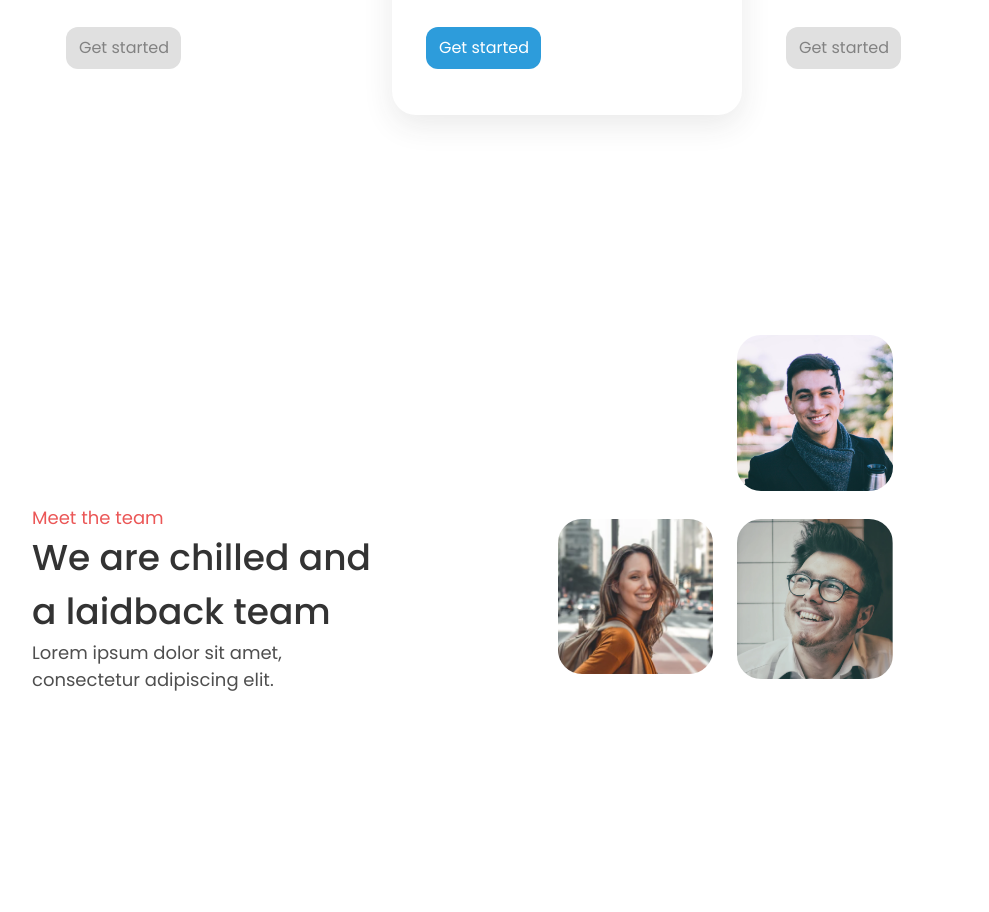
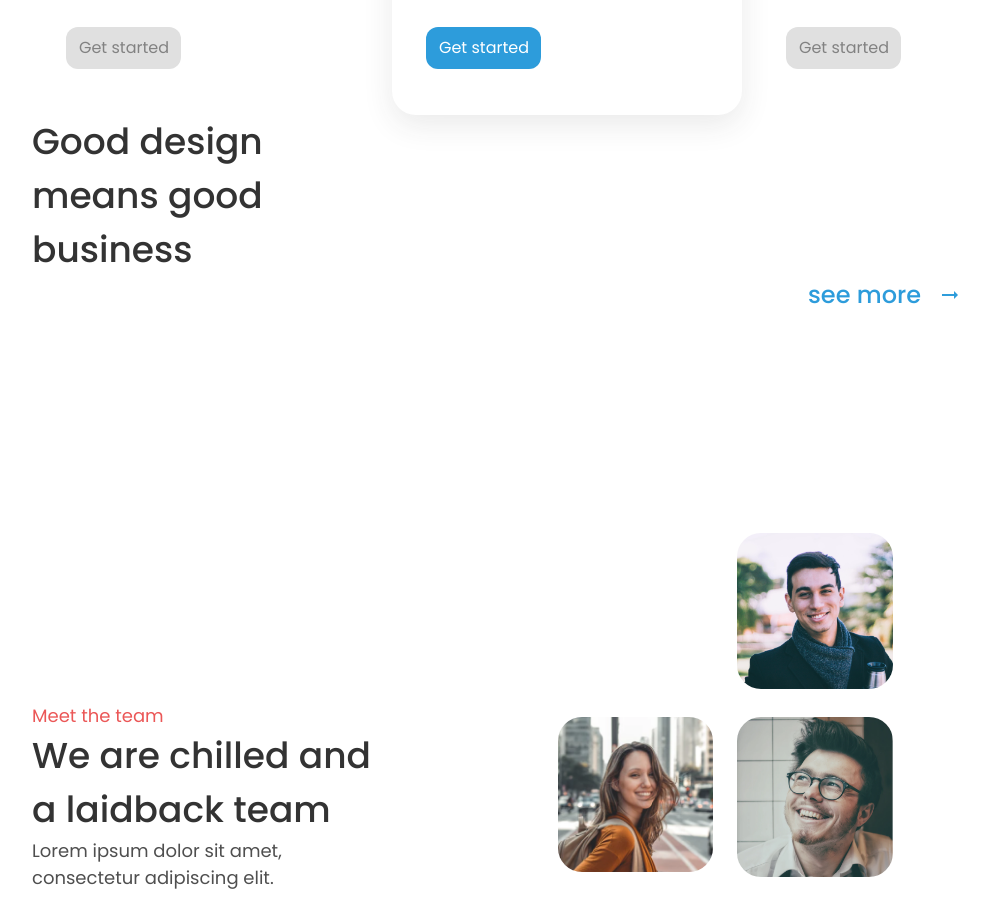
Before and after one commit to miily8310s/ch-edie-homepage, a plain HTML site: page index.html in a window 1280 px wide. Shown: the part 1886-2798 px from the top of the page, without its empty margins (152-1141 px from the left). Drawn offline with Linux system fonts and the light colour scheme.

Commit message:
see moreのコーディング完了

```diff
--- a/index.html
+++ b/index.html
@@ -105,6 +105,17 @@ Heebo:wght@400;500&display=swap" rel="stylesheet" />
           </div>
         </div>
       </div>
+      <div class="edie__phases edie__businesses">
+        <div class="edie__header__message">
+          Good design means good business
+        </div>
+        <div class="edie__business__cards"></div>
+        <div class="edie__business__see">see more
+          <span class="material-icons">
+            arrow_right_alt
+          </span>
+        </div>
+      </div>
       <div class="edie__phases edie__team">
         <div>
           <div class="edie__team__red">
--- a/style.css
+++ b/style.css
@@ -174,6 +174,24 @@
   color: #ffffff;
 }
 
+.edie__businesses {
+  margin-right: 110px;
+}
+
+.edie__business__see {
+  font-size: 24px;
+  font-weight: 500;
+  color: #2d9cdb;
+  display: flex;
+  align-items: center;
+  justify-content: end;
+  gap: 17px;
+}
+
+.edie__business__see > span {
+  color: inherit;
+}
+
 .edie__team {
   display: flex;
   gap: 180px;
```
